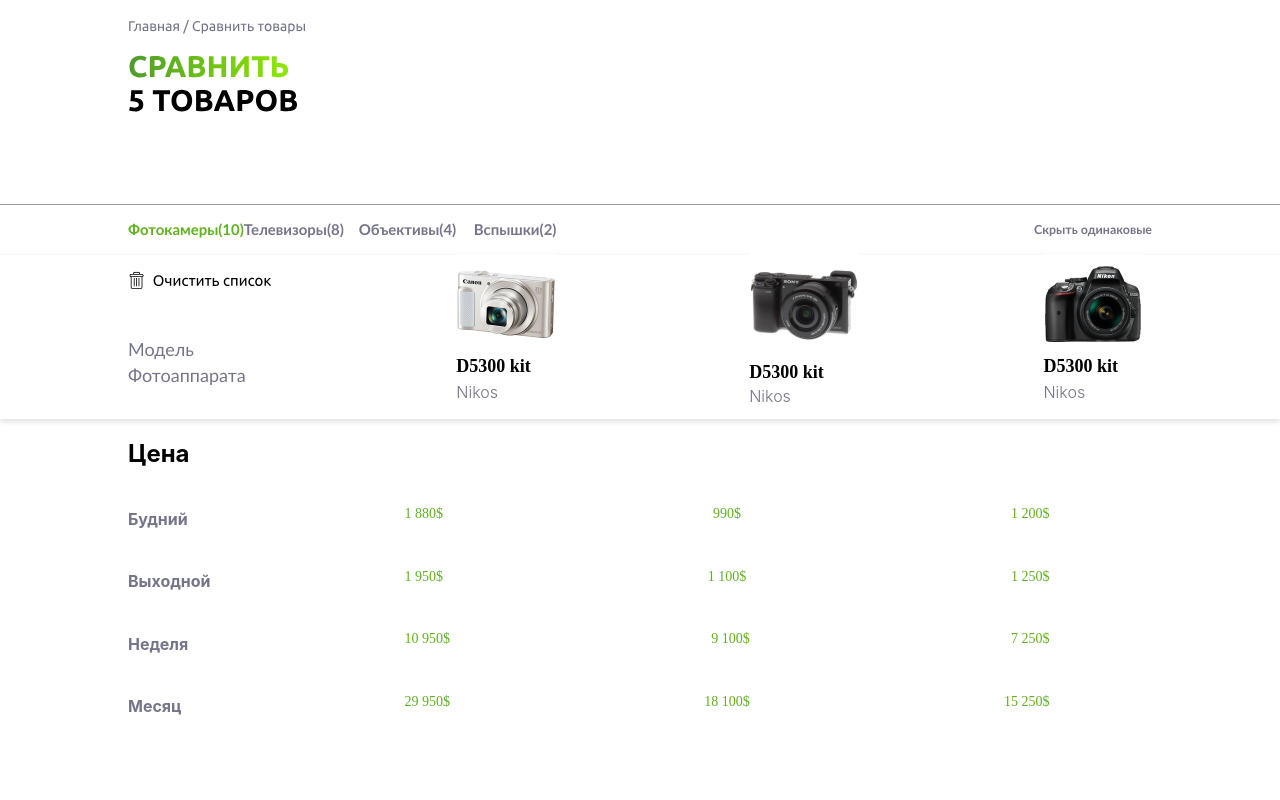
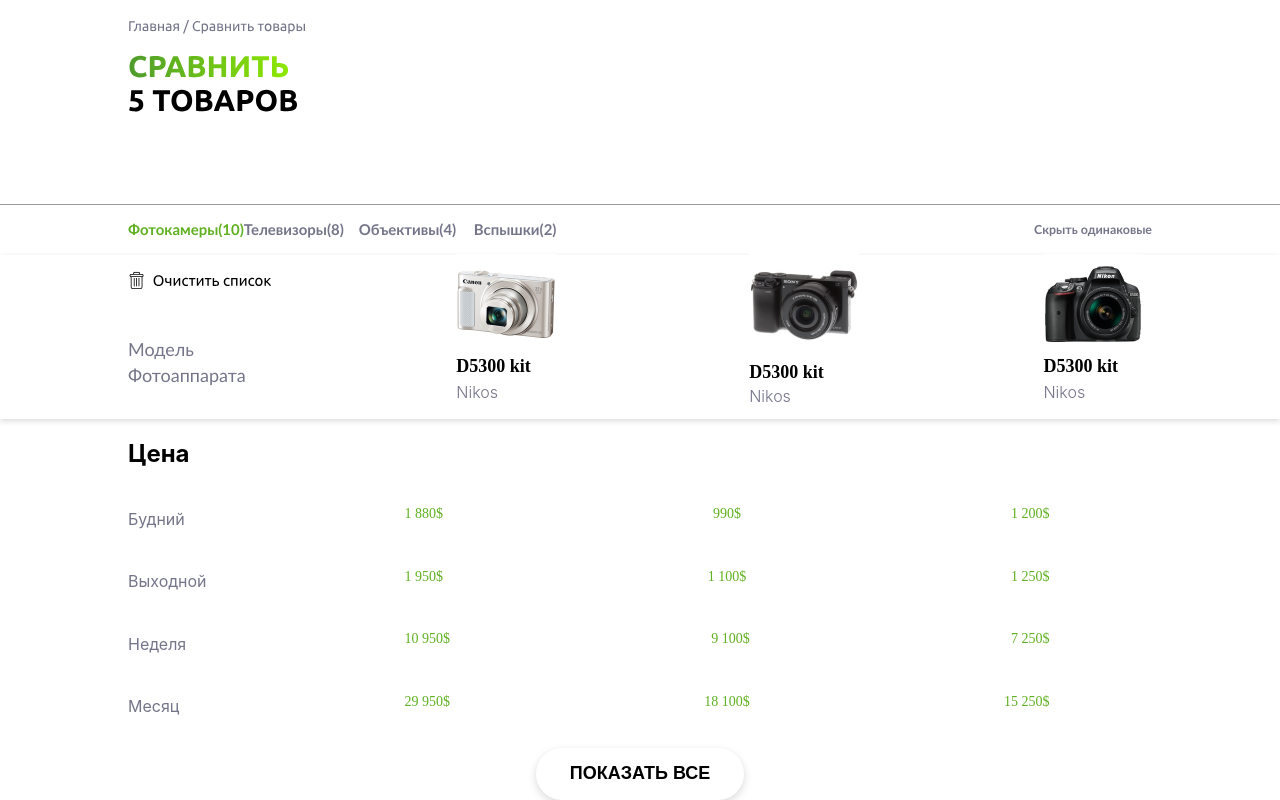
Before and after one commit to khumayunkh/Rent-a-photo, a React (Create React App) app: page / in a window 1280 px wide. Shown: the part 174-974 px from the top of the page. Before the commit the page ends 912 px from the top, so only its background shows below. Built offline with nearby package versions, Linux system fonts and the light colour scheme.

Commit message:
btn style

```diff
--- a/src/components/Information/Information.js
+++ b/src/components/Information/Information.js
@@ -35,6 +35,7 @@ function Information(){
                     <h4 className={style.price}>18 100$</h4>
                     <h4 className={style.price}>15 250$</h4></div>
                 </div>
+                <button className={style.btn}>ПОКАЗАТЬ ВСЕ</button>
             </div>
         </div>
         </>
--- a/src/components/Information/information.module.css
+++ b/src/components/Information/information.module.css
@@ -29,6 +29,7 @@
 
 .title{
     color: #75758A;
+    font-weight: 400;
 }
 
 .price{
@@ -39,3 +40,20 @@
     font-size: 14px;
     line-height: 16px;
 }
+
+
+.btn{
+    margin-top: 1%;
+    align-self: center;
+    width: 208px;
+    height: 52px;
+    border: none;
+    border-radius: 130px;
+    box-shadow: 0px 3px 8px rgba(0, 0, 0, 0.15);
+    background-color: white;
+    font-size: 18px;
+    line-height: 21px;
+    text-transform: uppercase;
+    color: black;
+    font-weight: 700;
+}
```
